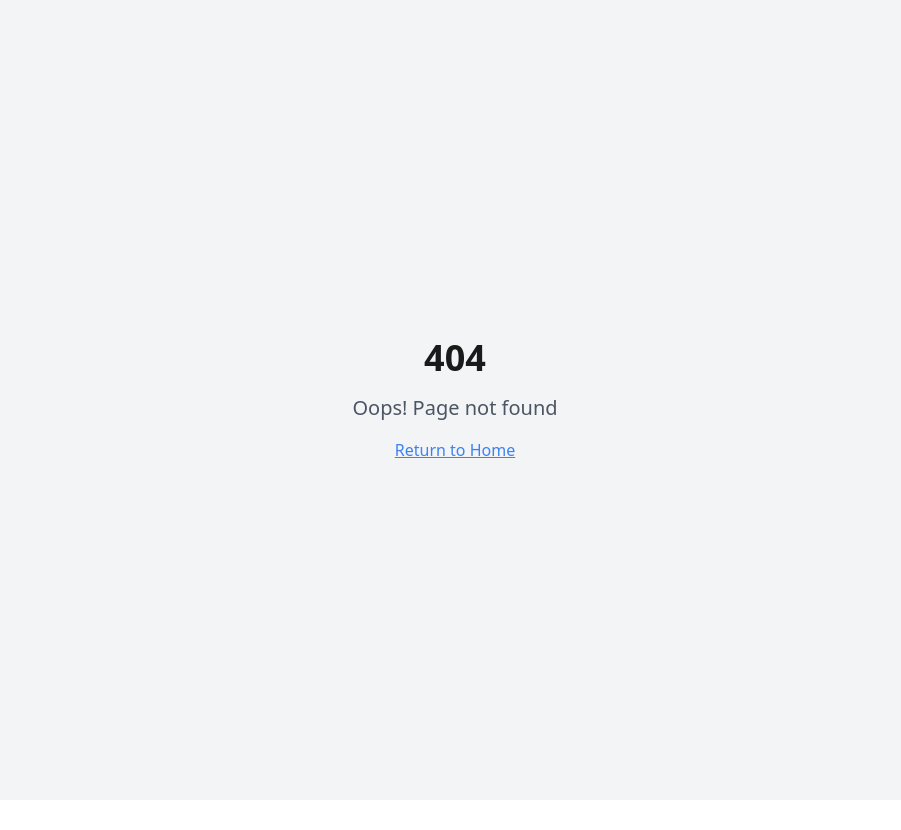
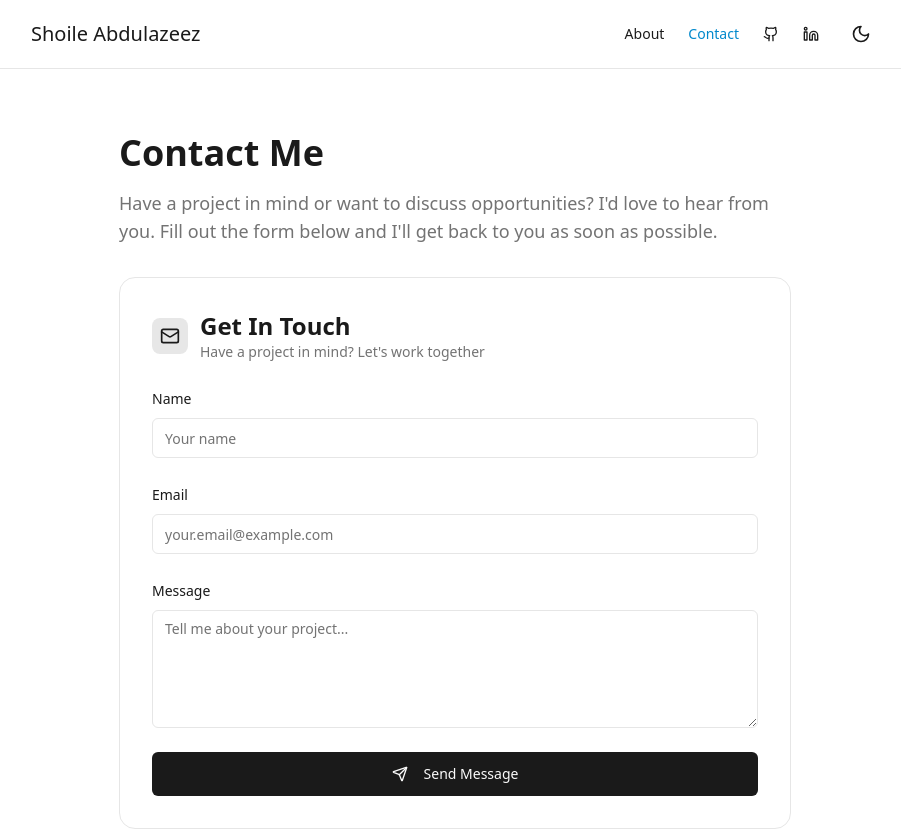
Before and after one commit to shoileazeez/portfolio, a React (Vite) app: page /contact in a window 1280 px wide. Before the commit this address had no page. Shown: the top 830 px of the page, without its empty margins (185-1086 px from the left). Before the commit the page ends 800 px from the top, so only its background shows below. Built offline with nearby package versions, Linux system fonts and the light colour scheme; the HTML template or start-up script is replaced by a standard one.

Commit message:
Refactor contact form page

```diff
--- a/src/App.tsx
+++ b/src/App.tsx
@@ -5,6 +5,7 @@ import { QueryClient, QueryClientProvider } from "@tanstack/react-query";
 import { BrowserRouter, Routes, Route } from "react-router-dom";
 import Index from "./pages/Index";
 import About from "./pages/About";
+import Contact from "./pages/Contact";
 import ProjectDetail from "./pages/ProjectDetail";
 import NotFound from "./pages/NotFound";
 
@@ -19,6 +20,7 @@ const App = () => (
         <Routes>
           <Route path="/" element={<Index />} />
           <Route path="/about" element={<About />} />
+          <Route path="/contact" element={<Contact />} />
           <Route path="/project/:slug" element={<ProjectDetail />} />
           {/* ADD ALL CUSTOM ROUTES ABOVE THE CATCH-ALL "*" ROUTE */}
           <Route path="*" element={<NotFound />} />
--- a/src/components/Header.tsx
+++ b/src/components/Header.tsx
@@ -20,6 +20,15 @@ export const Header = () => {
             }`}
           >
             About
+          </Link>
+
+          <Link
+            to="/contact"
+            className={`text-sm hover:text-accent transition-colors ${
+              location.pathname === "/contact" ? "text-accent" : ""
+            }`}
+          >
+            Contact
           </Link>
 
           <a
--- a/src/pages/About.tsx
+++ b/src/pages/About.tsx
@@ -1,9 +1,9 @@
 import { Header } from "@/components/Header";
 import { Footer } from "@/components/Footer";
-import { ContactForm } from "@/components/ContactForm";
 import { personalInfo, education, certifications, experience, skills } from "@/config/content";
 import { Button } from "@/components/ui/button";
-import { Download } from "lucide-react";
+import { Download, Mail } from "lucide-react";
+import { Link } from "react-router-dom";
 
 const About = () => {
   return (
@@ -139,7 +139,22 @@ const About = () => {
             </div>
 
             <div className="mt-16 pt-12 border-t border-border">
-              <ContactForm />
+              <div className="bg-card border border-border rounded-2xl p-8 text-center">
+                <div className="flex justify-center mb-4">
+                  <div className="p-3 bg-primary/10 rounded-full">
+                    <Mail className="w-8 h-8 text-primary" />
+                  </div>
+                </div>
+                <h3 className="text-2xl font-bold mb-3">Let's Work Together</h3>
+                <p className="text-muted-foreground mb-6 max-w-md mx-auto">
+                  Have a project in mind or want to discuss opportunities? I'm always open to new collaborations.
+                </p>
+                <Button asChild size="lg">
+                  <Link to="/contact">
+                    Get In Touch
+                  </Link>
+                </Button>
+              </div>
             </div>
           </div>
         </div>
--- /dev/null
+++ b/src/pages/Contact.tsx
@@ -0,0 +1,29 @@
+import { Header } from "@/components/Header";
+import { Footer } from "@/components/Footer";
+import { ContactForm } from "@/components/ContactForm";
+
+const Contact = () => {
+  return (
+    <div className="min-h-screen bg-background">
+      <Header />
+
+      <main className="max-w-4xl mx-auto px-6 py-16">
+        <div className="max-w-2xl mx-auto">
+          <div className="mb-8">
+            <h1 className="text-4xl font-bold mb-4">Contact Me</h1>
+            <p className="text-muted-foreground text-lg">
+              Have a project in mind or want to discuss opportunities? I'd love to hear from you.
+              Fill out the form below and I'll get back to you as soon as possible.
+            </p>
+          </div>
+
+          <ContactForm />
+        </div>
+      </main>
+
+      <Footer />
+    </div>
+  );
+};
+
+export default Contact;
```
